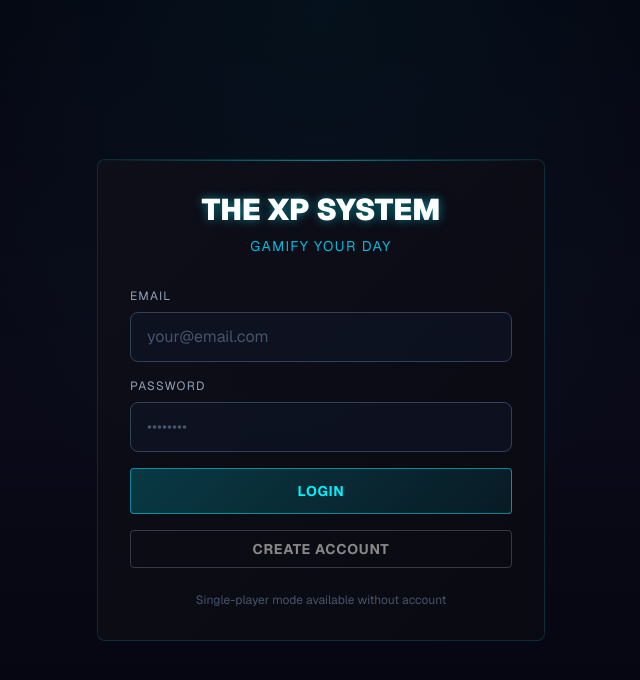
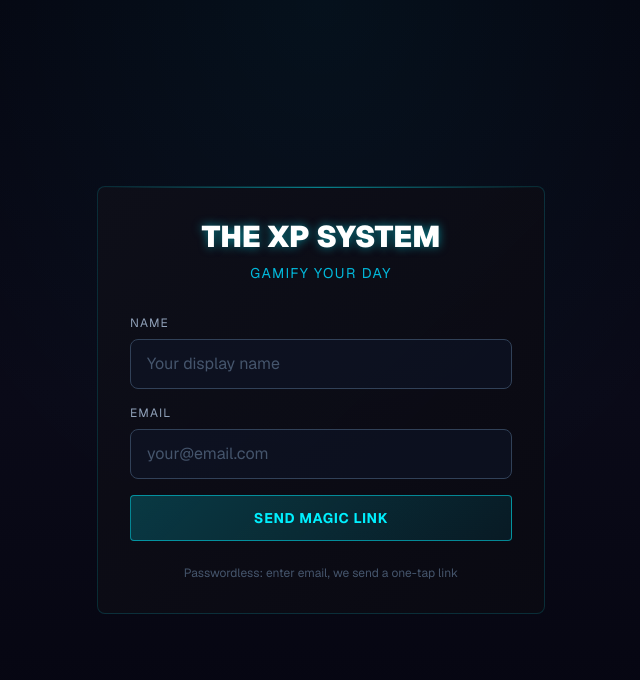
Before and after one commit to chinmay404/xptrackingsystem, a Next.js app: page /login in a window 1280 px wide. Shown: the top 680 px of the page, without its empty margins (319-959 px from the left). Built offline with nearby package versions, Linux system fonts and the light colour scheme; no server answers.

Commit message:
auth removed

```diff
--- a/app/auth/callback/route.ts
+++ b/app/auth/callback/route.ts
@@ -19,9 +19,14 @@ export async function GET(req: NextRequest) {
         .single()
 
       if (!profile) {
+        const displayName =
+          (data.user.user_metadata as Record<string, string> | null)?.display_name ||
+          data.user.email?.split("@")[0] ||
+          "player"
+
         await supabase.from("profiles").insert({
           id: data.user.id,
-          username: data.user.email?.split("@")[0] || "player",
+          username: displayName,
           email: data.user.email,
           total_xp: 0,
           level: 1,
--- a/app/auth/login/route.ts
+++ b/app/auth/login/route.ts
@@ -1,58 +1,30 @@
 import { createClient } from "@/lib/supabase/server"
 import { NextRequest, NextResponse } from "next/server"
 
+// Passwordless magic-link auth for simplest UX
 export async function POST(req: NextRequest) {
   const formData = await req.formData()
-  const email = formData.get("email") as string
-  const password = formData.get("password") as string
-  const action = formData.get("action") as string
+  const email = (formData.get("email") as string)?.trim().toLowerCase()
+  const name = (formData.get("name") as string)?.trim()
+
+  if (!email) {
+    return NextResponse.redirect(new URL("/login?error=Email is required", req.url))
+  }
 
   const supabase = await createClient()
 
-  if (action === "signup") {
-    const { data, error } = await supabase.auth.signUp({
-      email,
-      password,
-      options: {
-        // Skip email confirmation for personal app
-        emailRedirectTo: `${req.nextUrl.origin}/auth/callback`,
-      },
-    })
-
-    if (error) {
-      return NextResponse.redirect(new URL(`/login?error=${encodeURIComponent(error.message)}`, req.url))
-    }
-
-    // Create profile for new user
-    if (data.user) {
-      await supabase.from("profiles").insert({
-        id: data.user.id,
-        username: email.split("@")[0],
-        email,
-        total_xp: 0,
-        level: 1,
-        streak_days: 0,
-      })
-    }
-
-    // If email confirmation is disabled in Supabase, user is auto-confirmed
-    if (data.session) {
-      return NextResponse.redirect(new URL("/", req.url))
-    }
-
-    // If email confirmation is required, show message
-    return NextResponse.redirect(new URL("/login?message=Check your email to confirm your account", req.url))
-  }
-
-  // Login
-  const { error } = await supabase.auth.signInWithPassword({
+  const { error } = await supabase.auth.signInWithOtp({
     email,
-    password,
+    options: {
+      shouldCreateUser: true,
+      emailRedirectTo: `${req.nextUrl.origin}/auth/callback`,
+      data: name ? { display_name: name } : undefined,
+    },
   })
 
   if (error) {
     return NextResponse.redirect(new URL(`/login?error=${encodeURIComponent(error.message)}`, req.url))
   }
 
-  return NextResponse.redirect(new URL("/", req.url))
+  return NextResponse.redirect(new URL("/login?message=Check your email for a magic link", req.url))
 }
--- a/app/login/page.tsx
+++ b/app/login/page.tsx
@@ -35,6 +35,15 @@ export default async function LoginPage({
 
           <form action="/auth/login" method="POST" className="space-y-4">
             <div>
+              <label className="text-slate-400 text-xs tracking-widest block mb-2">NAME</label>
+              <input
+                type="text"
+                name="name"
+                className="w-full bg-slate-900/50 border border-slate-700 rounded-lg px-4 py-3 text-white placeholder:text-slate-600 focus:border-cyan-500 focus:outline-none"
+                placeholder="Your display name"
+              />
+            </div>
+            <div>
               <label className="text-slate-400 text-xs tracking-widest block mb-2">EMAIL</label>
               <input
                 type="email"
@@ -44,37 +53,16 @@ export default async function LoginPage({
                 placeholder="your@email.com"
               />
             </div>
-            <div>
-              <label className="text-slate-400 text-xs tracking-widest block mb-2">PASSWORD</label>
-              <input
-                type="password"
-                name="password"
-                required
-                minLength={6}
-                className="w-full bg-slate-900/50 border border-slate-700 rounded-lg px-4 py-3 text-white placeholder:text-slate-600 focus:border-cyan-500 focus:outline-none"
-                placeholder="••••••••"
-              />
-            </div>
             <button
               type="submit"
-              name="action"
-              value="login"
               className="w-full cyber-button py-3 text-sm tracking-widest"
             >
-              LOGIN
-            </button>
-            <button
-              type="submit"
-              name="action"
-              value="signup"
-              className="w-full cyber-button-secondary py-3 text-sm tracking-widest"
-            >
-              CREATE ACCOUNT
+              SEND MAGIC LINK
             </button>
           </form>
 
           <p className="text-slate-600 text-xs text-center mt-6">
-            Single-player mode available without account
+            Passwordless: enter email, we send a one-tap link
           </p>
         </div>
       </div>
```
